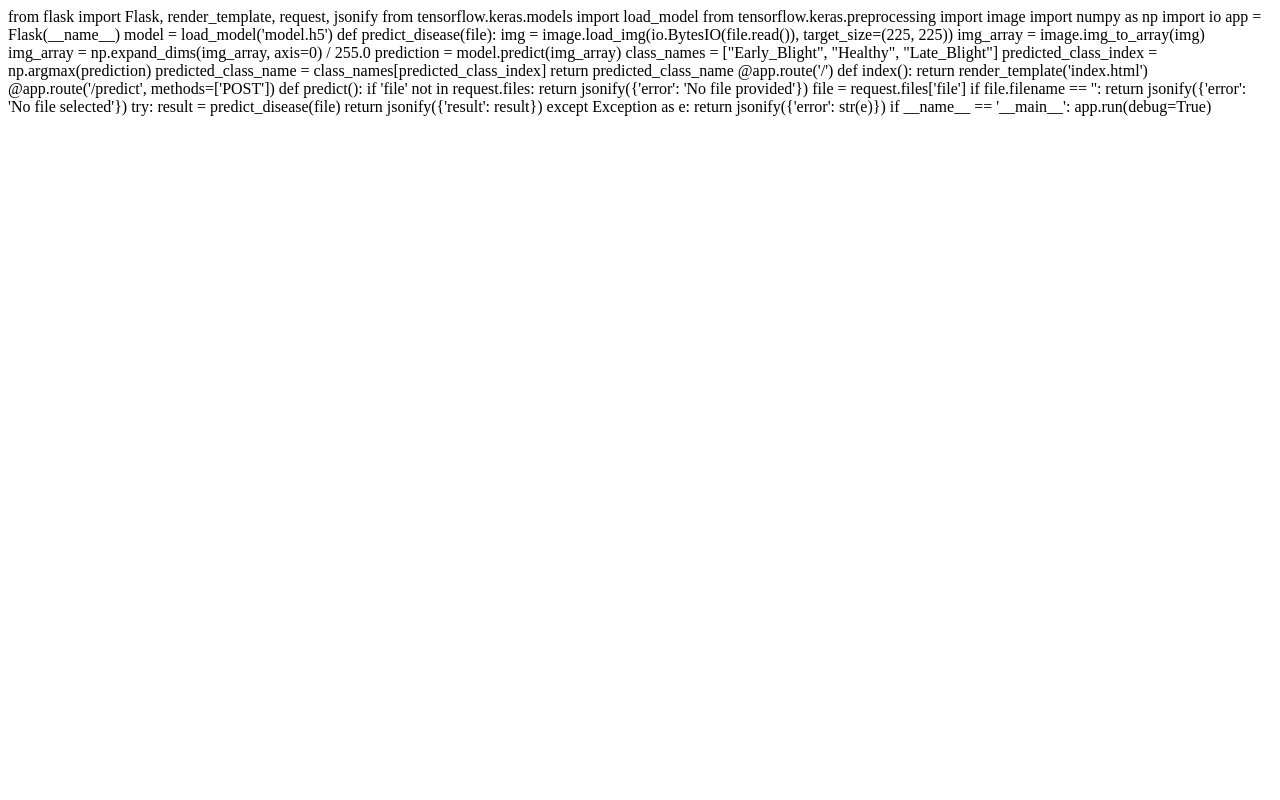
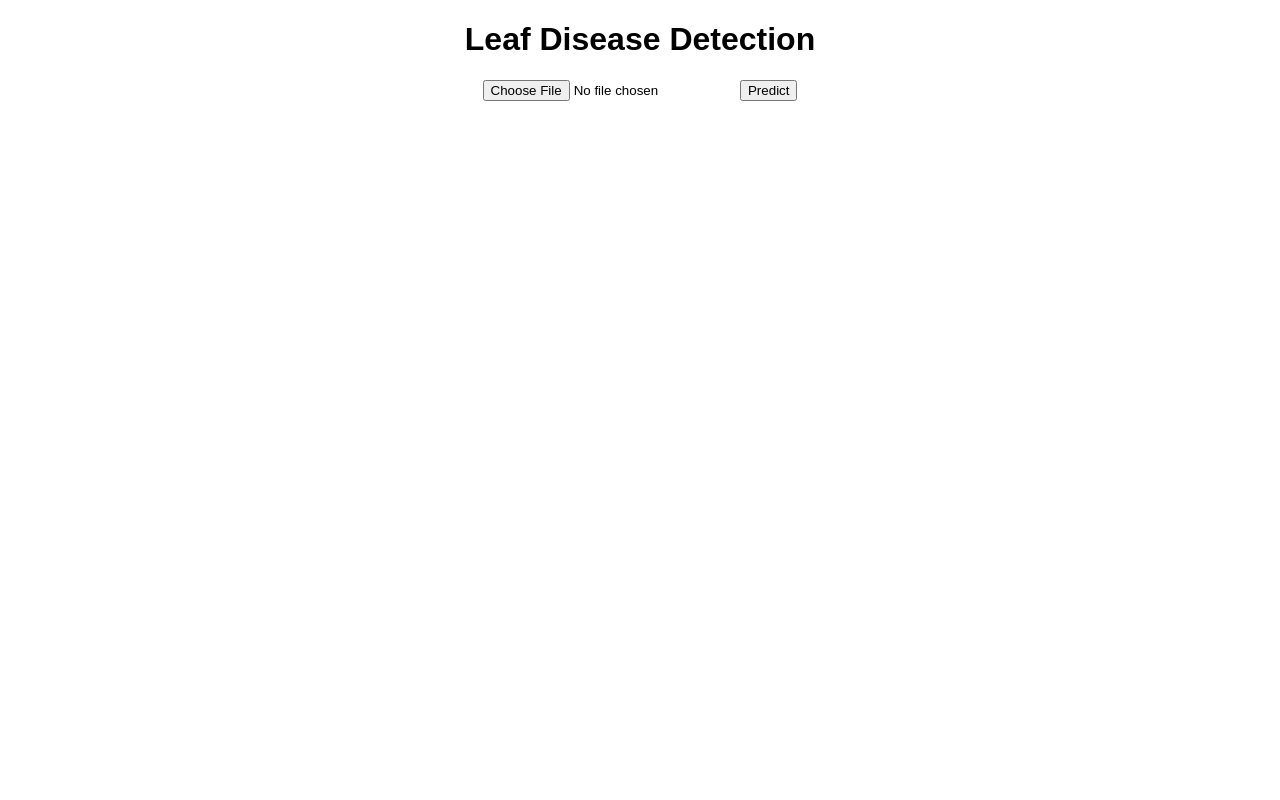
Before and after one commit to AkshayShaji/MainProject, a Flask app: page / in a window 1280 px wide. Run offline with Flask 3, Linux system fonts and the light colour scheme.

Commit message:
Update index.html

```diff
--- a/templates/index.html
+++ b/templates/index.html
@@ -1,44 +1,61 @@
-from flask import Flask, render_template, request, jsonify
-from tensorflow.keras.models import load_model
-from tensorflow.keras.preprocessing import image
-import numpy as np
-import io
+<!DOCTYPE html>
+<html lang="en">
+<head>
+    <meta charset="UTF-8">
+    <meta name="viewport" content="width=device-width, initial-scale=1.0">
+    <title>Leaf Disease Detection</title>
+    <style>
+        body {
+            font-family: Arial, sans-serif;
+            text-align: center;
+            margin: 20px;
+        }
 
-app = Flask(__name__)
+        #result {
+            font-weight: bold;
+            margin-top: 20px;
+        }
 
-model = load_model('model.h5')
+        #image-preview {
+            margin-top: 20px;
+            max-width: 100%;
+        }
+    </style>
+</head>
+<body>
+    <h1>Leaf Disease Detection</h1>
+    <form id="upload-form">
+        <input type="file" name="file" accept="image/*" id="file-input" required>
+        <button type="button" onclick="predict()">Predict</button>
+    </form>
+    <div id="result"></div>
+    <img id="image-preview" src="" alt="Uploaded Image" style="display: none;">
+    <script src="https://code.jquery.com/jquery-3.6.4.min.js"></script>
+    <script>
+        function predict() {
+            var formData = new FormData(document.getElementById('upload-form'));
 
-def predict_disease(file):
-    img = image.load_img(io.BytesIO(file.read()), target_size=(225, 225))
-    img_array = image.img_to_array(img)
-    img_array = np.expand_dims(img_array, axis=0) / 255.0
-    prediction = model.predict(img_array)
-
-    class_names = ["Early_Blight", "Healthy", "Late_Blight"]
-    predicted_class_index = np.argmax(prediction)
-    predicted_class_name = class_names[predicted_class_index]
-
-    return predicted_class_name
-
-@app.route('/')
-def index():
-    return render_template('index.html')
-
-@app.route('/predict', methods=['POST'])
-def predict():
-    if 'file' not in request.files:
-        return jsonify({'error': 'No file provided'})
-
-    file = request.files['file']
-
-    if file.filename == '':
-        return jsonify({'error': 'No file selected'})
-
-    try:
-        result = predict_disease(file)
-        return jsonify({'result': result})
-    except Exception as e:
-        return jsonify({'error': str(e)})
-
-if __name__ == '__main__':
-    app.run(debug=True)
+            $.ajax({
+                url: '/predict',
+                type: 'POST',
+                data: formData,
+                contentType: false,
+                processData: false,
+                success: function (data) {
+                    if (data.error) {
+                        $('#result').html('<p style="color: red;">Error: ' + data.error + '</p>');
+                        $('#image-preview').hide();
+                    } else {
+                        $('#result').html('<p style="color: green;">Prediction: ' + data.result + '</p>');
+                        $('#image-preview').attr('src', URL.createObjectURL($('#file-input')[0].files[0])).show();
+                    }
+                },
+                error: function () {
+                    $('#result').html('<p style="color: red;">An error occurred during the prediction.</p>');
+                    $('#image-preview').hide();
+                }
+            });
+        }
+    </script>
+</body>
+</html>
```
